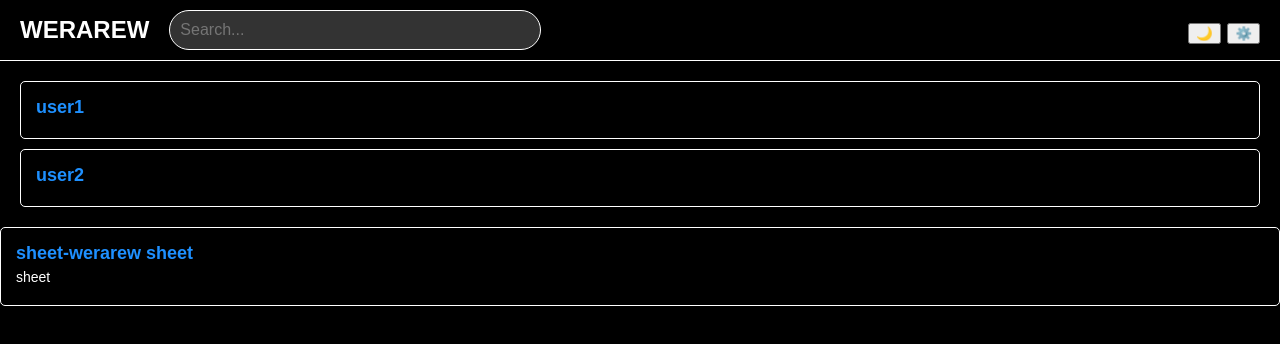
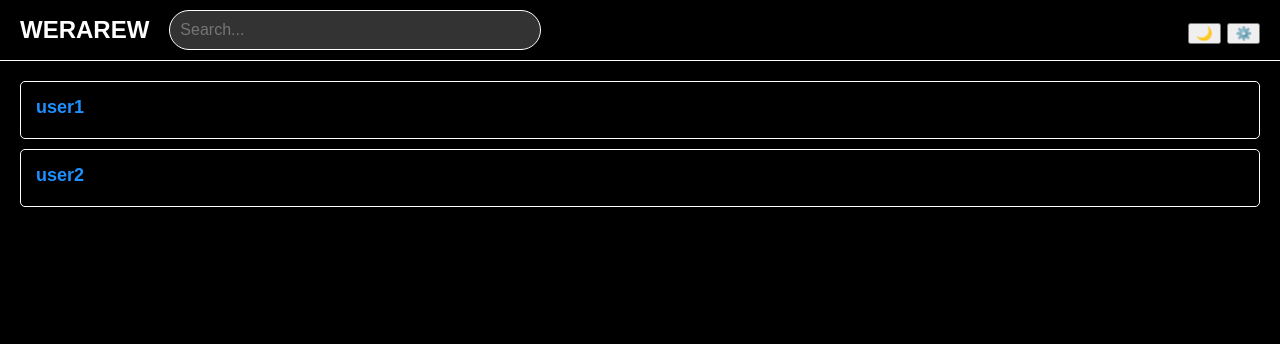
Before and after one commit to theprocramer/werarewmedia-users, a plain HTML site: page index.html in a window 1280 px wide. Drawn offline with Linux system fonts and the light colour scheme.

Commit message:
Update index.html

```diff
--- a/index.html
+++ b/index.html
@@ -120,11 +120,6 @@
       <p></p>
     </div>
   </div>
-  <div class="list-item">
-      <a href="https://theprocramer.github.io/werarew-sheet" target="_blank">sheet-werarew sheet</a>
-      <p>sheet</p>
-    </div>
-  </div>
 
   <script>
     function searchFunction() {
```
